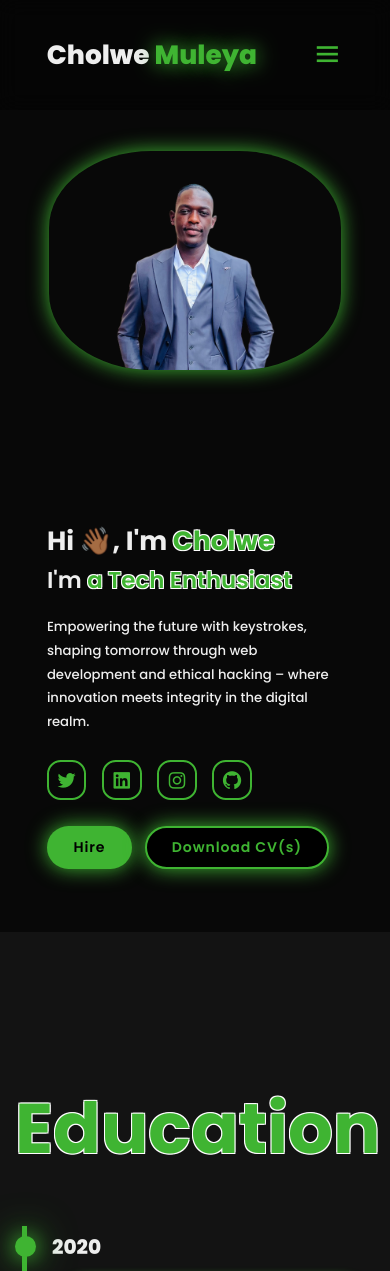
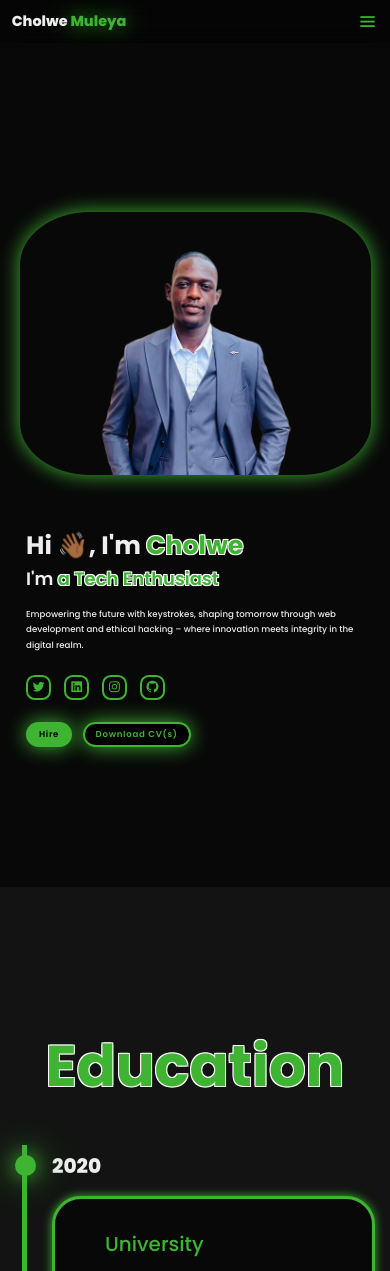
Before and after one commit to Shadw-007/Cholwe-Portfolio, a PHP site: page / in a window 390 px wide; the page is wider, and only the part inside the window is pictured. Shown: the top 1271 px of that part. Run offline with PHP 8.4, Linux system fonts and the light colour scheme.

Commit message:
More media queries added to catre for smaller screen sizes

```diff
--- a/css/style.css
+++ b/css/style.css
@@ -140,7 +140,7 @@ span{
     position: relative;
     top: 2rem;
     width: 30vw;
-    border-radius: 35%;
+    border-radius: 20%;
     box-shadow: 0 0 20px var(--main-color);
     cursor: pointer;
     transition: .4s ease-in-out;
@@ -877,8 +877,137 @@ input[type=number]::-webkit-inner-spin-button {
     }
 }
 
-@media(max-width: 768px){
+@media(max-width: 768px) {
+    html {
+        font-size: 50%;
+    }
 
+    .header {
+        padding: 2rem 5%;
+    }
+
+    .logo {
+        font-size: 2.5rem;
+    }
+
+    .navbar a {
+        font-size: 1.6rem;
+        margin-left: 2rem;
+    }
+
+    .home {
+        gap: 10rem;
+    }
+
+    .home-content h1 {
+        font-size: 4rem;
+    }
+
+    .home-content h3 {
+        font-size: 3rem;
+    }
+
+    .home-content p {
+        font-size: 1.4rem;
+    }
+
+    .home-img img {
+        width: 65vw;
+    }
+
+    .btn {
+        padding: 0.8rem 2rem;
+        font-size: 1.4rem;
+    }
+
+    .services-container {
+        grid-template-columns: repeat(1, 1fr);
+    }
+
+    .certifications-container {
+        grid-template-columns: repeat(1, 1fr);
+    }
+
+    .contact form {
+        flex-direction: column;
+        gap: 2rem;
+    }
 }
 
+@media(max-width: 480px) {
+    html {
+        font-size: 45%;
+    }
+
+    .header {
+        padding: 1.5rem 3%;
+    }
+
+    .logo {
+        font-size: 2rem;
+    }
+
+    #menu-icon {
+        font-size: 3rem;
+    }
+
+    .navbar a {
+        font-size: 1.4rem;
+        margin-left: 1.5rem;
+    }
+
+    .home {
+        gap: 5rem;
+        margin: 3rem 2rem;
+    }
+
+    .home-content h1 {
+        font-size: 3.5rem;
+    }
+
+    .home-content h3 {
+        font-size: 2.5rem;
+    }
+
+    .home-content p {
+        font-size: 1.2rem;
+    }
+
+    .home-img img {
+        width: 90vw;
+        border-radius: 20%;
+    }
+
+    .btn {
+        padding: 0.6rem 1.5rem;
+        font-size: 1.2rem;
+    }
+
+    .services-container {
+        grid-template-columns: repeat(1, 1fr);
+    }
+
+    .certifications-container {
+        grid-template-columns: repeat(1, 1fr);
+    }
+
+    .contact form {
+        gap: 1.5rem;
+    }
+
+    .social-icons a {
+        width: 3.5rem;
+        height: 3.5rem;
+        font-size: 2rem;
+    }
+
+    .footer .social a {
+        font-size: 20px;
+        width: 35px;
+        height: 35px;
+        line-height: 35px;
+    }
+}
+
+
 /* media queries end */
```
